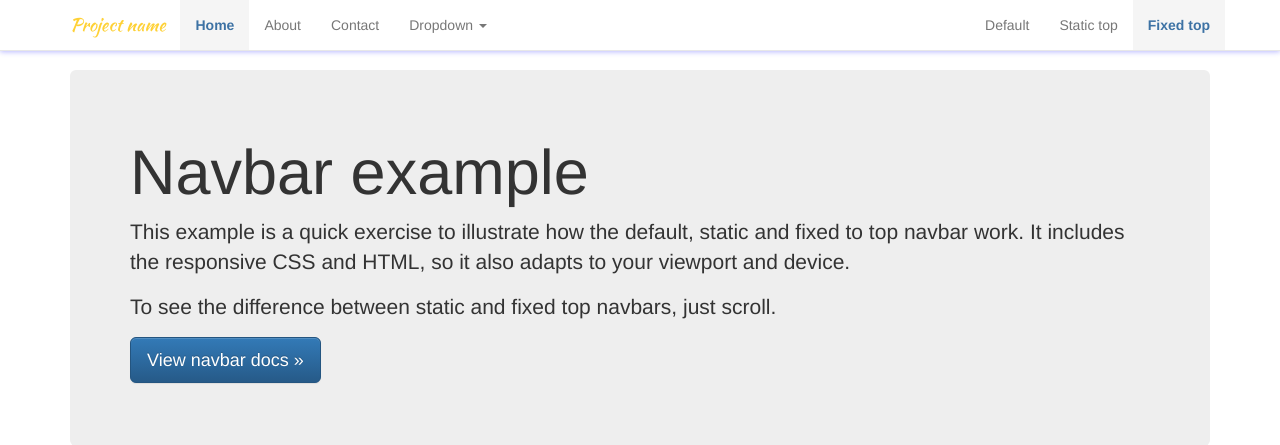
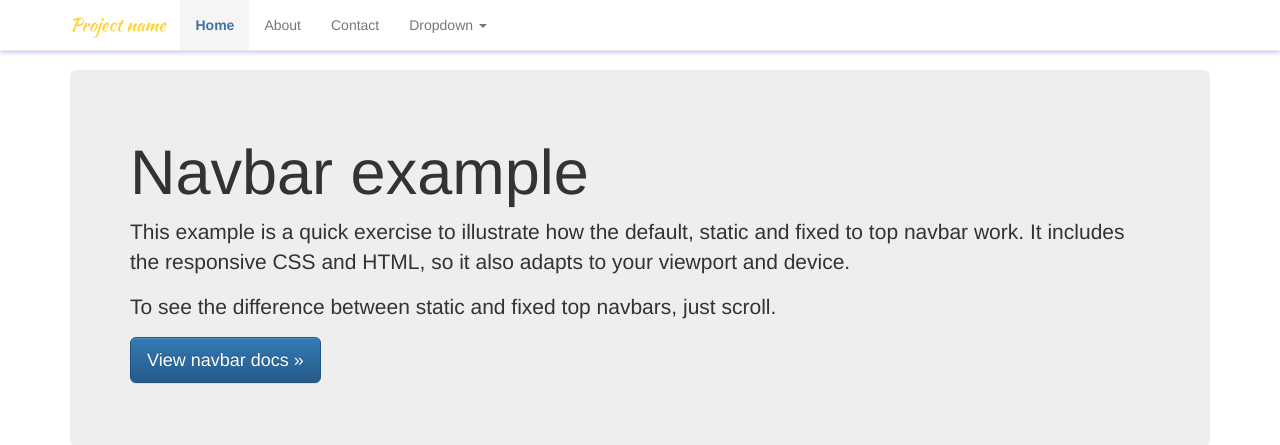
Before and after one commit to skk-jelling-it/git, a PHP site: page / in a window 1280 px wide. Shown: the top 445 px of the page. Run offline with PHP 8.4, Linux system fonts and the light colour scheme; style sheets or scripts are compiled from the project's sources; some libraries are stand-ins or nearby versions.

Commit message:
Fjernede den del af menuen som var på højre side

```diff
--- a/index.php
+++ b/index.php
@@ -71,11 +71,6 @@
 					</ul>
 				</li>
 			</ul>
-			<ul class="nav navbar-nav navbar-right">
-				<li><a href="../navbar/">Default</a></li>
-				<li><a href="../navbar-static-top/">Static top</a></li>
-				<li class="active"><a href="./">Fixed top</a></li>
-			</ul>
 		</div><!--/.nav-collapse -->
 	</div>
 </div>
```
